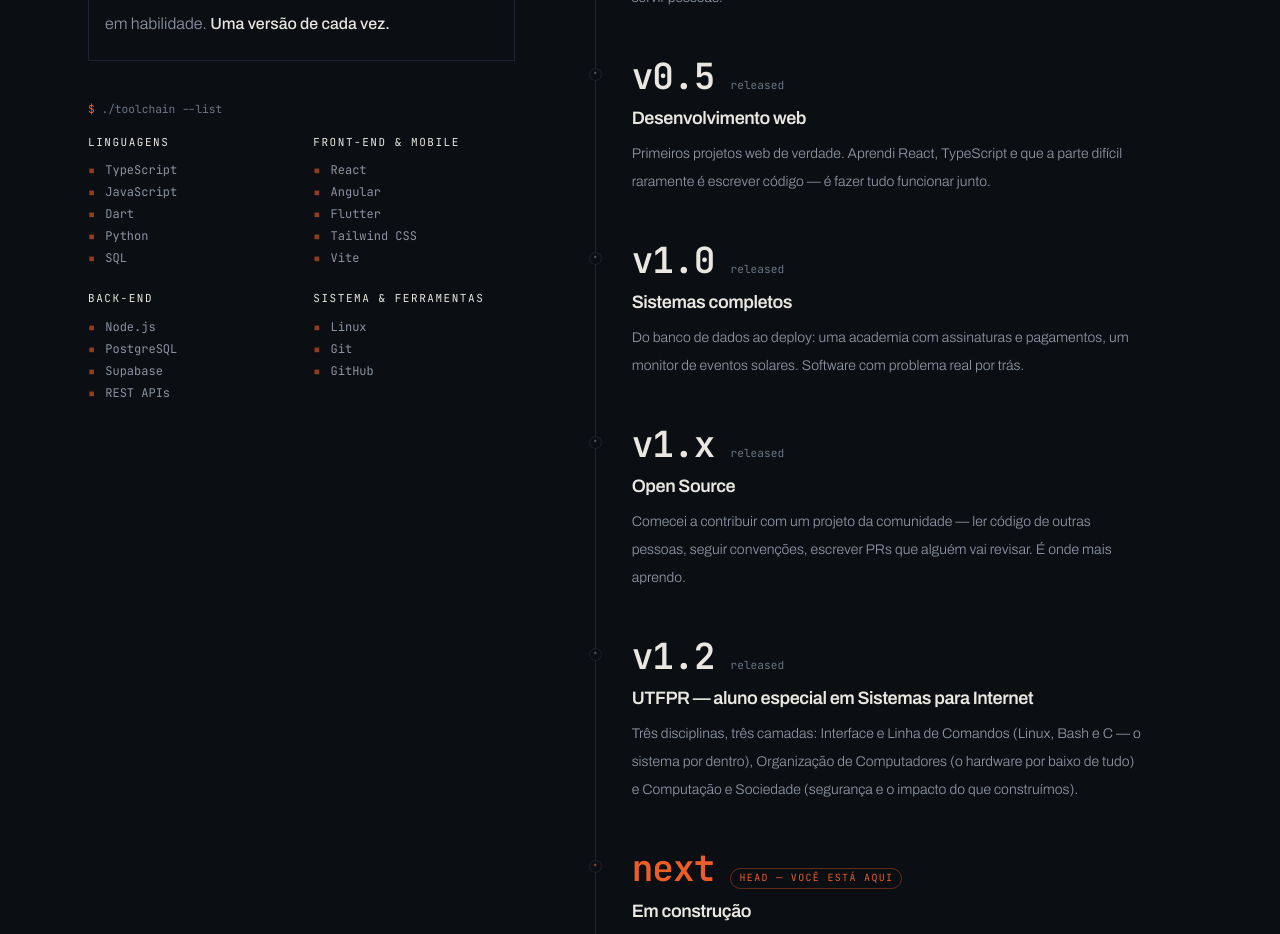
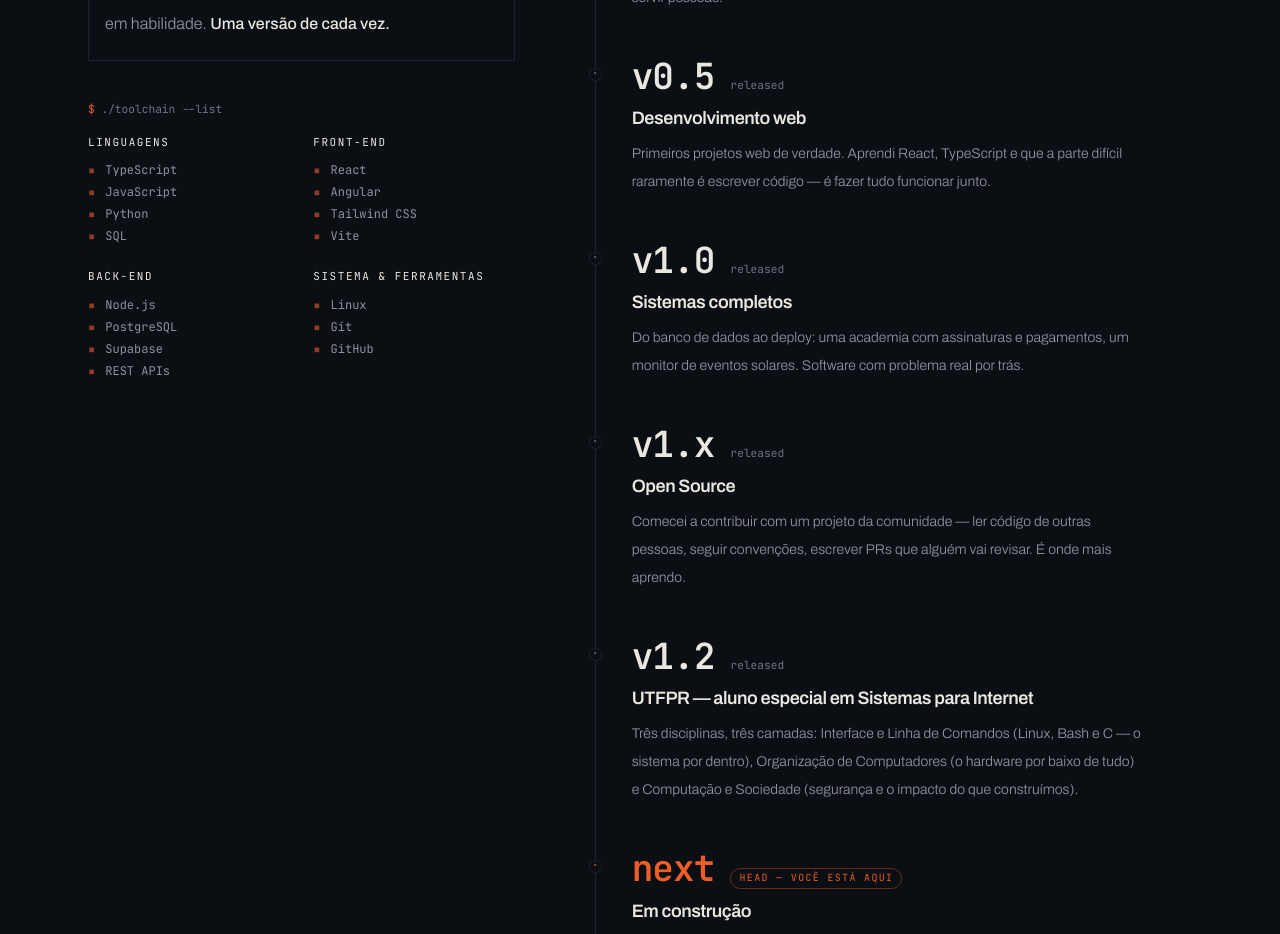
Before and after one commit to murilotecoteco/Portifolio, a React (Vite) app: page / in a window 1280 px wide. Shown: the part 4800-5734 px from the top of the page. Built offline with nearby package versions, Linux system fonts and the light colour scheme.

Commit message:
chore: remove Dart and Flutter from skills

```diff
--- a/src/data/portfolio.ts
+++ b/src/data/portfolio.ts
@@ -189,11 +189,11 @@ export const timeline = [
 export const toolchain = [
   {
     group: "linguagens",
-    items: ["TypeScript", "JavaScript", "Dart", "Python", "SQL"],
+    items: ["TypeScript", "JavaScript", "Python", "SQL"],
   },
   {
-    group: "front-end & mobile",
-    items: ["React", "Angular", "Flutter", "Tailwind CSS", "Vite"],
+    group: "front-end",
+    items: ["React", "Angular", "Tailwind CSS", "Vite"],
   },
   {
     group: "back-end",
```
